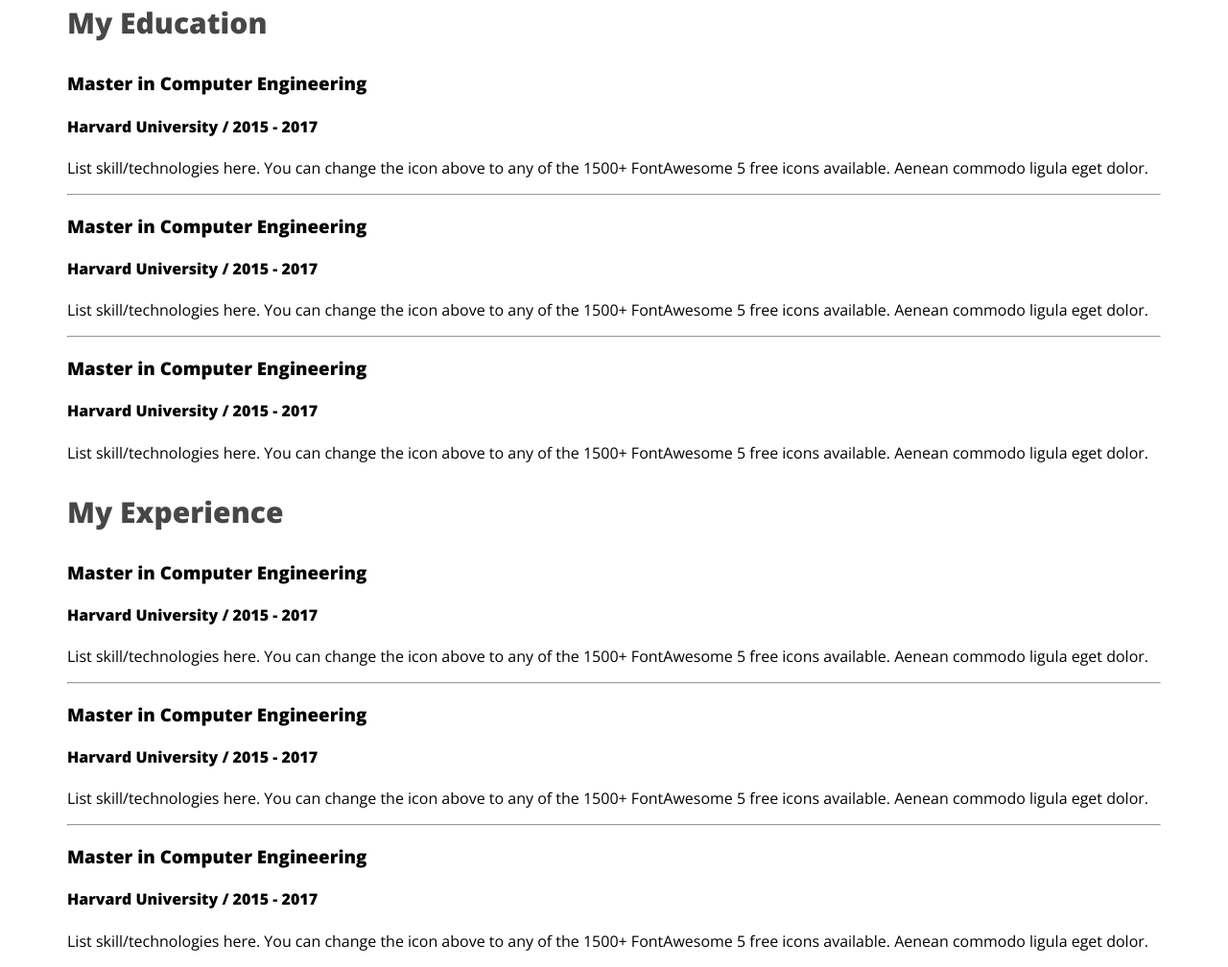
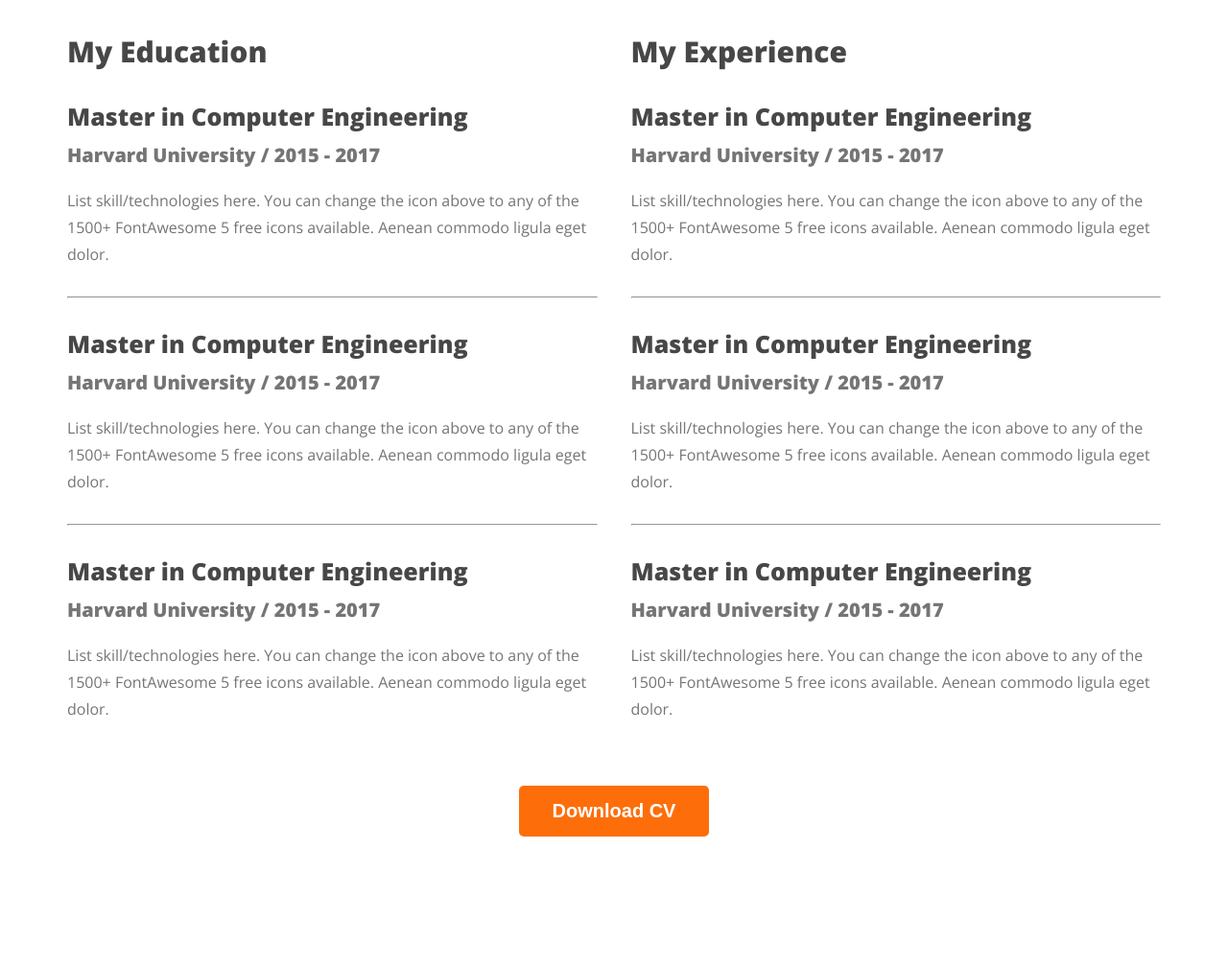
Before and after one commit to tahmedofficial/pra-portfolio, a plain HTML site: page index.html in a window 1280 px wide. Shown: the part 2432-3440 px from the top of the page at 96% size. After the commit the page ends 3312 px from the top, so only its background shows below. Drawn offline with nearby package versions, Linux system fonts and the light colour scheme; a web font is replaced by a local one.

Commit message:
finish resume section

```diff
--- a/index.html
+++ b/index.html
@@ -140,6 +140,9 @@
                     </div>
                 </div>
             </div>
+            <div class="download-cv">
+                <button class="btn-primary">Download CV</button>
+            </div>
         </section>
     </main>
 
--- a/styles/portfolio.css
+++ b/styles/portfolio.css
@@ -165,3 +165,39 @@ main section {
     font-size: 30px;
     font-weight: 700;
 }
+
+.resume-container {
+    display: flex;
+    gap: 35px;
+}
+
+.resume-item-title {
+    color: #474747;
+    font-size: 25px;
+    font-weight: 700;
+    margin-bottom: 10px;
+}
+
+.resume-item-institute {
+    color: #757575;
+    font-size: 20px;
+    font-weight: 600;
+    margin-top: 0;
+    margin-bottom: 20px;
+}
+
+.resume-item-description {
+    color: #757575;
+    font-size: 16px;
+    font-weight: 400;
+    line-height: 28px;
+}
+
+.resume-container hr{
+    margin: 30px 0;
+}
+
+.download-cv{
+    text-align: center;
+    margin-top: 50px;
+}
```
